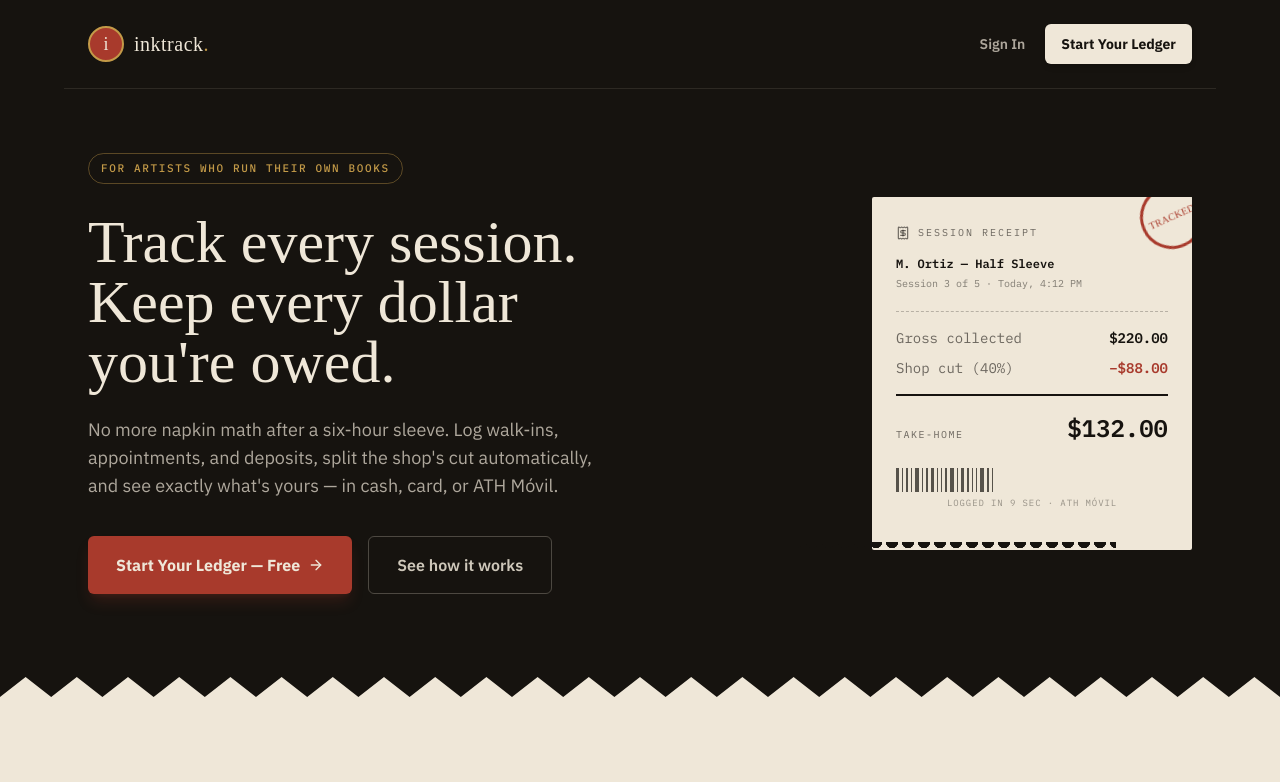
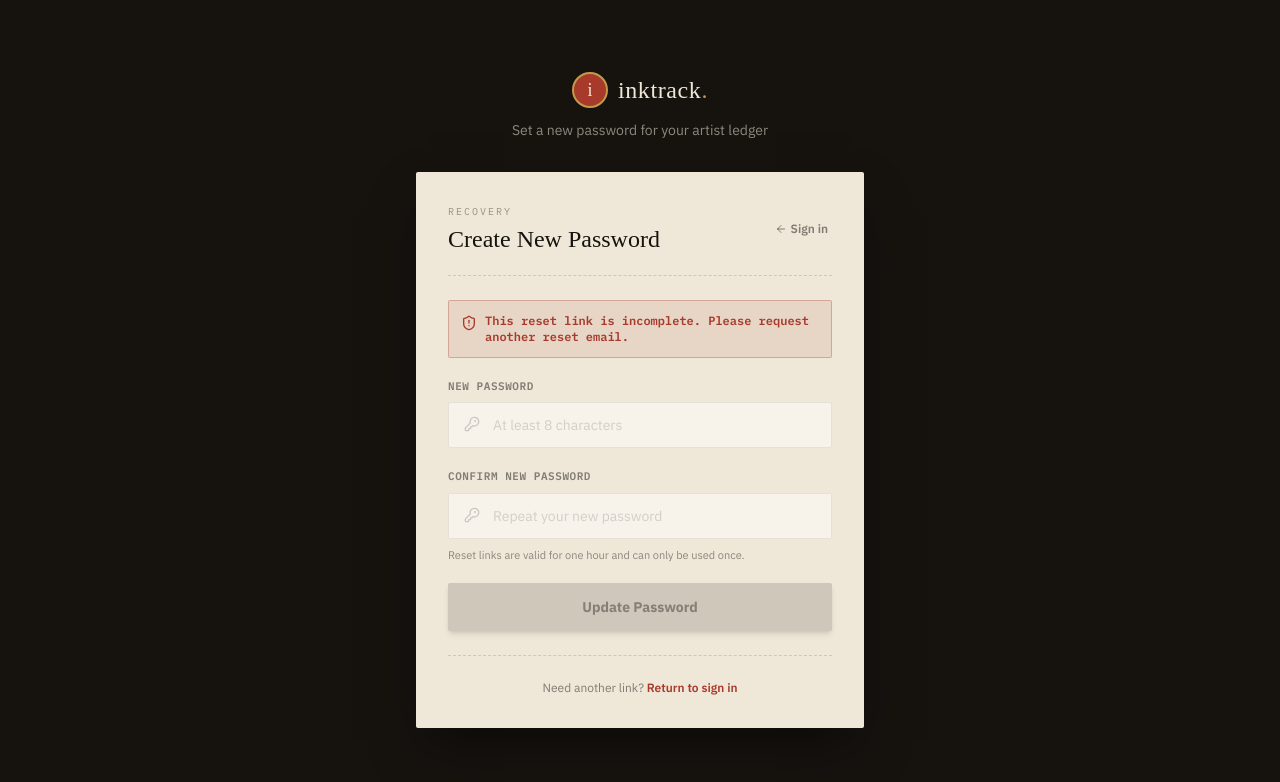
Before and after one commit to Mustachio-Systems/inktrack, a React (Vite) app: page /reset-password in a window 1280 px wide. Before the commit this address led to /. Shown: the top 782 px of the page. Built offline with nearby package versions, Linux system fonts and the light colour scheme; a web font is replaced by a local one.

Commit message:
beta ver1.2.2 - Reset Password

```diff
--- a/src/App.tsx
+++ b/src/App.tsx
@@ -5,52 +5,78 @@ import { useState } from 'react';
 import Landing from './views/Landing/Landing';
 import Auth from './views/Auth/Auth';
 import Dashboard from './views/Dashboard/Dashboard';
+import ResetPassword from './views/Auth/ResetPassword';
 
 // 🔐 Reads the stored session token and does a lightweight local check on
-// its `exp` claim. This does NOT verify the signature (only the API can do
-// that) — it just avoids trusting an obviously-expired token on first paint.
-// Anything that slips past this still gets caught by Dashboard's authFetch,
-// which force-logs-out on a 401 from the API.
+// its `exp` claim. This does NOT verify the signature — only the API can do
+// that. It just avoids using an obviously expired token on first load.
 function hasUsableToken(): boolean {
   const token = localStorage.getItem('inktrack_token');
+
   if (!token) return false;
 
   try {
     const payload = JSON.parse(atob(token.split('.')[1]));
+
     if (!payload.exp) return true;
+
     return Math.floor(Date.now() / 1000) < payload.exp;
   } catch {
+    localStorage.removeItem('inktrack_token');
     return false;
   }
 }
 
 export default function App() {
-  // 🛡️ Lazy initializer so this only runs once on mount, not every render.
   const [isAuthenticated, setIsAuthenticated] = useState<boolean>(hasUsableToken);
 
   return (
     <Router>
       <Routes>
-        {/* Core Marketing Shell */}
+        {/* Marketing / landing page */}
         <Route path="/" element={<Landing />} />
 
-        {/* Dynamic State Sign-in/Sign-up Forms */}
+        {/* Authentication */}
         <Route
           path="/login"
-          element={isAuthenticated ? <Navigate to="/dashboard" replace /> : <Auth setAuth={setIsAuthenticated} mode="login" />}
+          element={
+            isAuthenticated ? (
+              <Navigate to="/dashboard" replace />
+            ) : (
+              <Auth setAuth={setIsAuthenticated} mode="login" />
+            )
+          }
         />
+
         <Route
           path="/signup"
-          element={isAuthenticated ? <Navigate to="/dashboard" replace /> : <Auth setAuth={setIsAuthenticated} mode="signup" />}
+          element={
+            isAuthenticated ? (
+              <Navigate to="/dashboard" replace />
+            ) : (
+              <Auth setAuth={setIsAuthenticated} mode="signup" />
+            )
+          }
         />
 
-        {/* Protected Ledger Routing */}
+        {/* Password reset must remain public.
+            The artist arrives here from:
+            /reset-password?token=... */}
+        <Route path="/reset-password" element={<ResetPassword />} />
+
+        {/* Protected ledger */}
         <Route
           path="/dashboard"
-          element={isAuthenticated ? <Dashboard setAuth={setIsAuthenticated} /> : <Navigate to="/login" replace />}
+          element={
+            isAuthenticated ? (
+              <Dashboard setAuth={setIsAuthenticated} />
+            ) : (
+              <Navigate to="/" replace />
+            )
+          }
         />
 
-        {/* Global Boundary Fallback */}
+        {/* Keep this last so valid routes do not fall into it */}
         <Route path="*" element={<Navigate to="/" replace />} />
       </Routes>
     </Router>
--- /dev/null
+++ b/src/views/Auth/ResetPassword.tsx
@@ -0,0 +1,243 @@
+import { useMemo, useState } from 'react';
+import { Link, useNavigate } from 'react-router-dom';
+import {
+  ArrowLeft,
+  CheckCircle2,
+  KeyRound,
+  RefreshCw,
+  ShieldAlert,
+} from 'lucide-react';
+
+type Feedback = {
+  type: 'success' | 'error';
+  text: string;
+} | null;
+
+const getApiBaseUrl = () =>
+  window.location.hostname === 'localhost' || window.location.hostname === '127.0.0.1'
+    ? 'http://localhost:8787'
+    : 'https://inktrack-api.lapgonzalez96.workers.dev';
+
+export default function ResetPassword() {
+  const navigate = useNavigate();
+
+  const token = useMemo(
+    () => new URLSearchParams(window.location.search).get('token')?.trim() ?? '',
+    [],
+  );
+
+  const [newPassword, setNewPassword] = useState('');
+  const [confirmPassword, setConfirmPassword] = useState('');
+  const [isSubmitting, setIsSubmitting] = useState(false);
+  const [feedback, setFeedback] = useState<Feedback>(null);
+
+  const submitReset = async (event: React.FormEvent<HTMLFormElement>) => {
+    event.preventDefault();
+    setFeedback(null);
+
+    if (!token) {
+      setFeedback({
+        type: 'error',
+        text: 'This reset link is missing its security token. Request a new reset email.',
+      });
+      return;
+    }
+
+    if (newPassword.length < 8) {
+      setFeedback({
+        type: 'error',
+        text: 'Your new password needs at least 8 characters.',
+      });
+      return;
+    }
+
+    if (newPassword !== confirmPassword) {
+      setFeedback({
+        type: 'error',
+        text: 'The passwords do not match.',
+      });
+      return;
+    }
+
+    setIsSubmitting(true);
+
+    try {
+      const response = await fetch(`${getApiBaseUrl()}/api/auth/reset`, {
+        method: 'POST',
+        headers: {
+          'Content-Type': 'application/json',
+        },
+        body: JSON.stringify({
+          token,
+          newPassword,
+        }),
+      });
+
+      const data = (await response.json()) as { error?: string; message?: string };
+
+      if (!response.ok) {
+        throw new Error(data.error || 'Could not reset your password.');
+      }
+
+      setFeedback({
+        type: 'success',
+        text: 'Password updated. Redirecting you to sign in…',
+      });
+
+      window.setTimeout(() => navigate('/login', { replace: true }), 1500);
+    } catch (error) {
+      setFeedback({
+        type: 'error',
+        text: error instanceof Error ? error.message : 'Connection failed. Try again.',
+      });
+    } finally {
+      setIsSubmitting(false);
+    }
+  };
+
+  return (
+    <div className="min-h-screen bg-[#16130F] px-6 py-12 text-[#EFE7D8] flex items-center justify-center font-[Inter,sans-serif]">
+      <style>{`
+        @import url('https://fonts.googleapis.com/css2?family=Rye&family=IBM+Plex+Sans:wght@400;500;600;700&family=IBM+Plex+Mono:wght@400;500;600&display=swap');
+        .font-display { font-family: 'Rye', serif; }
+        .font-mono-ledger { font-family: 'IBM Plex Mono', monospace; }
+        .font-body { font-family: 'IBM Plex Sans', sans-serif; }
+      `}</style>
+
+      <div className="w-full max-w-md font-body">
+        <div className="mb-8 text-center">
+          <Link
+            to="/"
+            className="inline-flex items-center gap-2.5 rounded focus-visible:outline focus-visible:outline-2 focus-visible:outline-offset-4 focus-visible:outline-[#C39A48]"
+          >
+            <div className="flex h-9 w-9 items-center justify-center rounded-full border-2 border-[#C39A48] bg-[#A83A2C] font-display text-lg">
+              i
+            </div>
+            <span className="font-display text-2xl tracking-wide">
+              inktrack<span className="text-[#C39A48]">.</span>
+            </span>
+          </Link>
+          <p className="mt-3 text-sm text-[#EFE7D8]/55">
+            Set a new password for your artist ledger
+          </p>
+        </div>
+
+        <div className="rounded-sm bg-[#EFE7D8] p-8 text-[#16130F] shadow-2xl shadow-black/50">
+          <div className="mb-6 flex items-center justify-between border-b border-dashed border-[#16130F]/15 pb-5">
+            <div>
+              <p className="mb-1 font-mono-ledger text-[10px] uppercase tracking-[0.2em] text-[#16130F]/40">
+                Recovery
+              </p>
+              <h1 className="font-display text-2xl">Create New Password</h1>
+            </div>
+
+            <Link
+              to="/login"
+              className="flex items-center gap-1 rounded p-1 text-xs font-semibold text-[#16130F]/50 transition-colors hover:text-[#16130F] focus-visible:outline focus-visible:outline-2 focus-visible:outline-[#A83A2C]"
+            >
+              <ArrowLeft className="h-3 w-3" /> Sign in
+            </Link>
+          </div>
+
+          {!token && (
+            <div className="mb-5 flex items-start gap-2 rounded-sm border border-[#A83A2C]/30 bg-[#A83A2C]/10 p-3">
+              <ShieldAlert className="mt-0.5 h-4 w-4 shrink-0 text-[#A83A2C]" />
+              <span className="font-mono-ledger text-xs font-semibold text-[#A83A2C]">
+                This reset link is incomplete. Please request another reset email.
+              </span>
+            </div>
+          )}
+
+          {feedback && (
+            <div
+              className={`mb-5 flex items-start gap-2 rounded-sm border p-3 ${
+                feedback.type === 'success'
+                  ? 'border-[#3F6B62]/30 bg-[#3F6B62]/10'
+                  : 'border-[#A83A2C]/30 bg-[#A83A2C]/10'
+              }`}
+            >
+              {feedback.type === 'success' ? (
+                <CheckCircle2 className="mt-0.5 h-4 w-4 shrink-0 text-[#2F544A]" />
+              ) : (
+                <ShieldAlert className="mt-0.5 h-4 w-4 shrink-0 text-[#A83A2C]" />
+              )}
+              <span
+                className={`font-mono-ledger text-xs font-semibold ${
+                  feedback.type === 'success' ? 'text-[#2F544A]' : 'text-[#A83A2C]'
+                }`}
+              >
+                {feedback.text}
+              </span>
+            </div>
+          )}
+
+          <form onSubmit={submitReset} className="space-y-5">
+            <div>
+              <label className="mb-2 block font-mono-ledger text-[11px] font-semibold uppercase tracking-wider text-[#16130F]/50">
+                New Password
+              </label>
+              <div className="relative">
+                <KeyRound className="absolute left-4 top-3.5 h-4 w-4 text-[#16130F]/40" />
+                <input
+                  type="password"
+                  autoComplete="new-password"
+                  disabled={isSubmitting || !token}
+                  value={newPassword}
+                  onChange={(event) => setNewPassword(event.target.value)}
+                  placeholder="At least 8 characters"
+                  className="w-full rounded-sm border border-[#16130F]/15 bg-white py-3 pl-11 pr-4 text-sm text-[#16130F] placeholder:text-[#16130F]/30 transition-colors focus:border-[#A83A2C] focus:outline-none disabled:cursor-not-allowed disabled:opacity-50"
+                />
+              </div>
+            </div>
+
+            <div>
+              <label className="mb-2 block font-mono-ledger text-[11px] font-semibold uppercase tracking-wider text-[#16130F]/50">
+                Confirm New Password
+              </label>
+              <div className="relative">
+                <KeyRound className="absolute left-4 top-3.5 h-4 w-4 text-[#16130F]/40" />
+                <input
+                  type="password"
+                  autoComplete="new-password"
+                  disabled={isSubmitting || !token}
+                  value={confirmPassword}
+                  onChange={(event) => setConfirmPassword(event.target.value)}
+                  placeholder="Repeat your new password"
+                  className="w-full rounded-sm border border-[#16130F]/15 bg-white py-3 pl-11 pr-4 text-sm text-[#16130F] placeholder:text-[#16130F]/30 transition-colors focus:border-[#A83A2C] focus:outline-none disabled:cursor-not-allowed disabled:opacity-50"
+                />
+              </div>
+              <p className="mt-2 text-[11px] text-[#16130F]/45">
+                Reset links are valid for one hour and can only be used once.
+              </p>
+            </div>
+
+            <button
+              type="submit"
+              disabled={isSubmitting || !token}
+              className="mt-2 flex w-full items-center justify-center gap-2 rounded-sm bg-[#A83A2C] py-3.5 text-sm font-bold text-[#EFE7D8] shadow-md transition-colors hover:bg-[#c04430] active:scale-[0.98] disabled:cursor-not-allowed disabled:bg-[#16130F]/15 disabled:text-[#16130F]/40 focus-visible:outline focus-visible:outline-2 focus-visible:outline-offset-2 focus-visible:outline-[#16130F]"
+            >
+              {isSubmitting ? (
+                <>
+                  <RefreshCw className="h-4 w-4 animate-spin" />
+                  Updating password…
+                </>
+              ) : (
+                'Update Password'
+              )}
+            </button>
+          </form>
+
+          <div className="mt-6 border-t border-dashed border-[#16130F]/15 pt-6 text-center text-xs text-[#16130F]/50">
+            Need another link?{' '}
+            <Link
+              to="/login"
+              className="rounded font-semibold text-[#A83A2C] hover:underline focus-visible:outline focus-visible:outline-2 focus-visible:outline-[#A83A2C]"
+            >
+              Return to sign in
+            </Link>
+          </div>
+        </div>
+      </div>
+    </div>
+  );
+}
```
